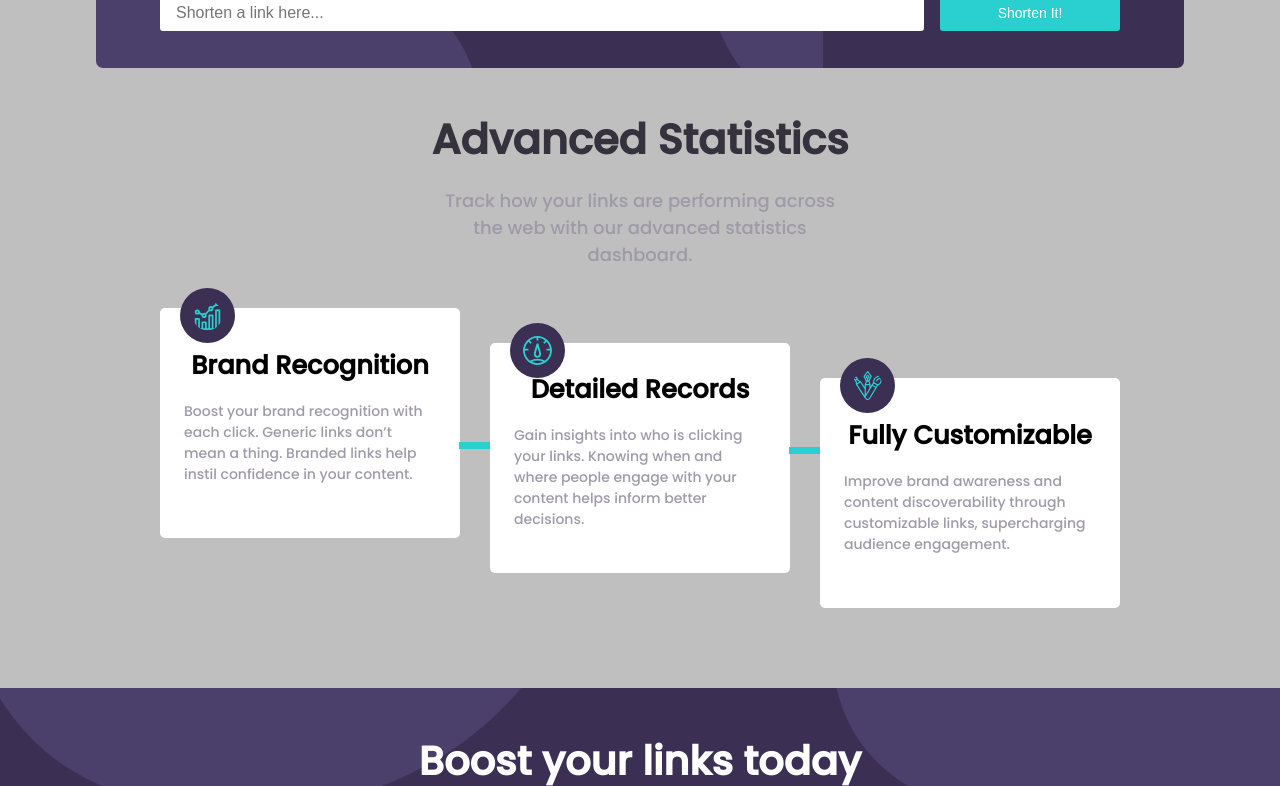
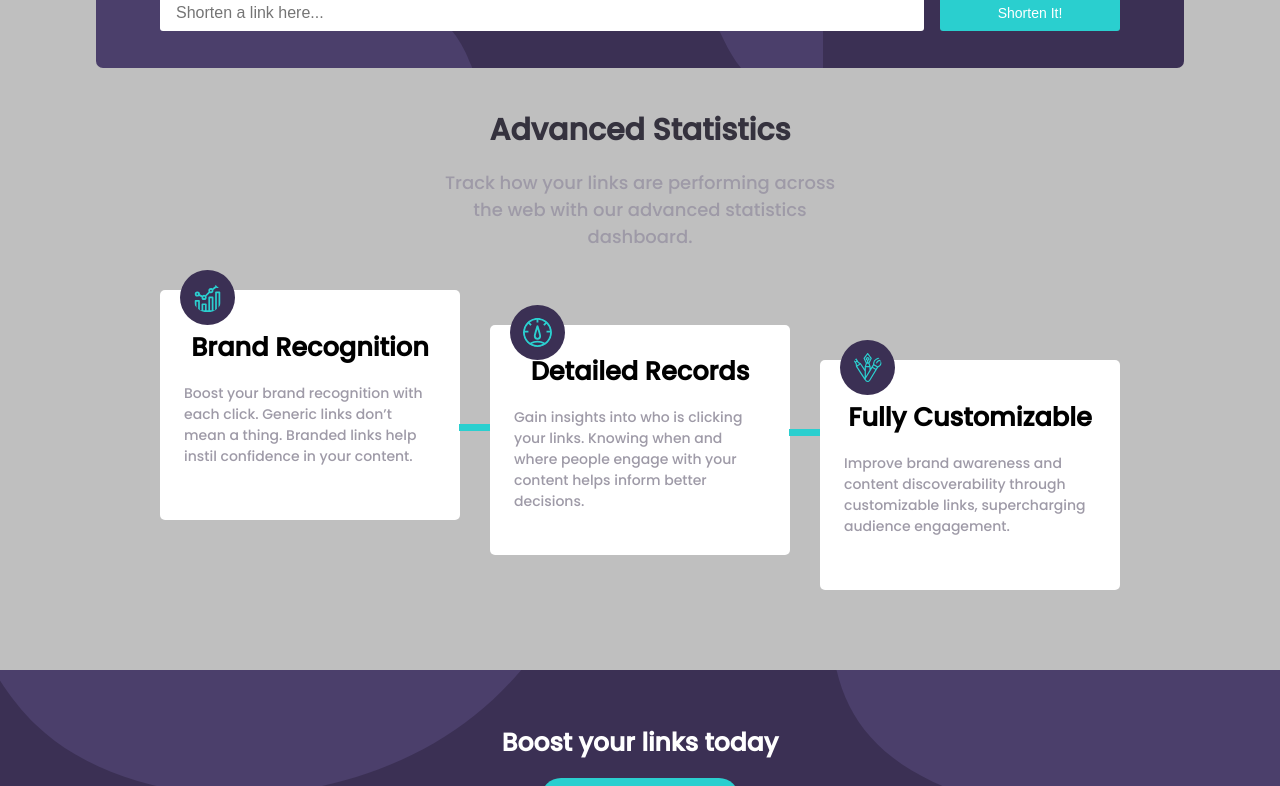
Before and after one commit to chiamaka28/url-shortener, a plain HTML site: page index.html in a window 1280 px wide. Shown: the part 694-1480 px from the top of the page. Drawn offline with Linux system fonts and the light colour scheme.

Commit message:
fixed some text size unit from rem to px

```diff
--- a/styles/style.css
+++ b/styles/style.css
@@ -221,7 +221,7 @@ h1 {
   flex-direction: column;
 }
 .section-two h2 {
-  font-size: 2.6rem;
+  font-size: 30px;
 }
 .section-two p {
   text-align: center;
@@ -263,7 +263,7 @@ h1 {
   right: 40%;
 }
 .card h3 {
-  font-size: 1.8rem;
+  font-size: 20px;
 }
 .card p {
   font-size: 18px;
@@ -284,7 +284,7 @@ h1 {
   background-size: cover;
 }
 .boost h2 {
-  font-size: 2.5rem;
+  font-size: 25px;
   margin: 1rem 0;
   color: white;
 }
```
